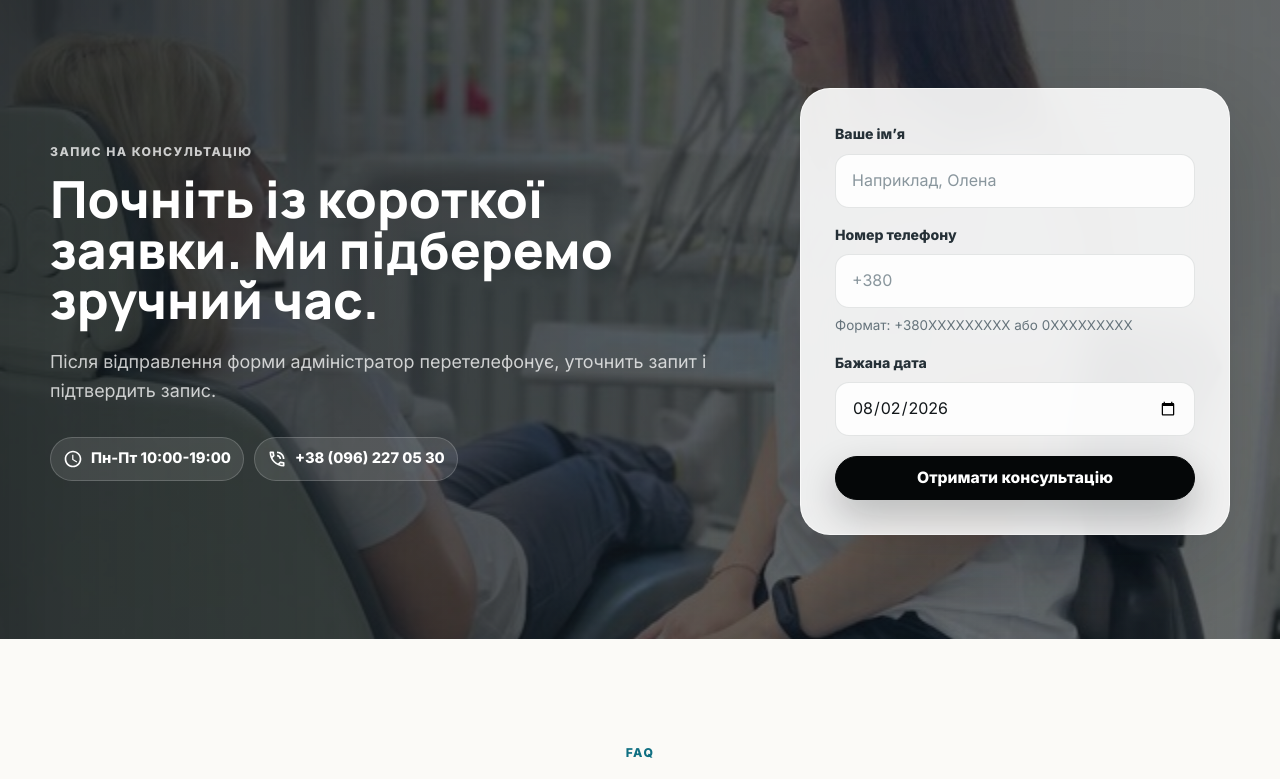
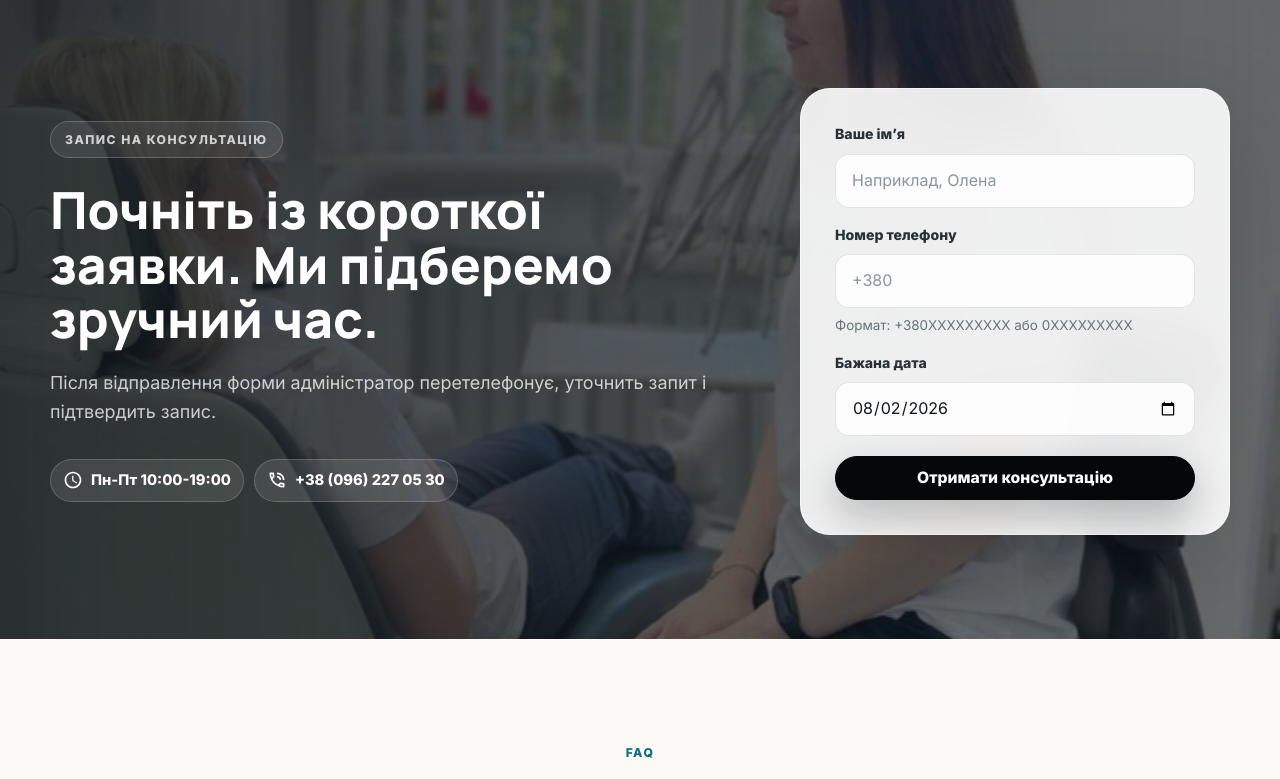
Before and after one commit to Vani4ka89/topdental_site, a React (Create React App) app: page / in a window 1280 px wide. Shown: the part 6460-7239 px from the top of the page. Built offline with nearby package versions, Linux system fonts and the light colour scheme; no server answers.

Commit message:
Added changes

```diff
--- a/src/components/RecordingContainer/Recording/recording.css
+++ b/src/components/RecordingContainer/Recording/recording.css
@@ -10,6 +10,21 @@
     align-items: center;
     grid-template-columns: minmax(0, 1fr) minmax(360px, 430px);
     gap: clamp(32px, 7vw, 92px);
+}
+
+.recording .section-heading__eyebrow {
+    display: inline-flex;
+    align-items: center;
+    border: 1px solid rgba(255, 255, 255, 0.2);
+    border-radius: var(--radius-pill);
+    background: rgba(255, 255, 255, 0.08);
+    color: var(--color-teal);
+    padding: 8px 14px;
+    margin-bottom: var(--space-lg);
+}
+
+.recording .section-heading__title {
+    line-height: 1.06;
 }
 
 .recording__facts {
@@ -34,6 +49,7 @@
 }
 
 .recording__form-card {
+    min-width: 0;
     border: 1px solid rgba(255, 255, 255, 0.64);
     border-radius: var(--radius-xl);
     background: rgba(255, 255, 255, 0.9);
--- a/src/layouts/MainLayout/main-layout.css
+++ b/src/layouts/MainLayout/main-layout.css
@@ -297,6 +297,7 @@ iframe {
 .form-field {
     display: grid;
     gap: 8px;
+    min-width: 0;
 }
 
 .form-field__label {
@@ -308,6 +309,8 @@ iframe {
 .form-field input,
 .form-field textarea {
     width: 100%;
+    min-width: 0;
+    max-width: 100%;
     border: 1px solid var(--color-line);
     border-radius: var(--radius-md);
     background: rgba(255, 255, 255, 0.88);
@@ -318,6 +321,10 @@ iframe {
         box-shadow var(--duration-normal) var(--ease-standard),
         background-color var(--duration-normal) var(--ease-standard),
         transform var(--duration-normal) var(--ease-standard);
+}
+
+.form-field input[type="date"]::-webkit-date-and-time-value {
+    text-align: left;
 }
 
 .form-field input {
```
Also changed, not shown: 1 other file (tests, documents, lock files or other folders).
